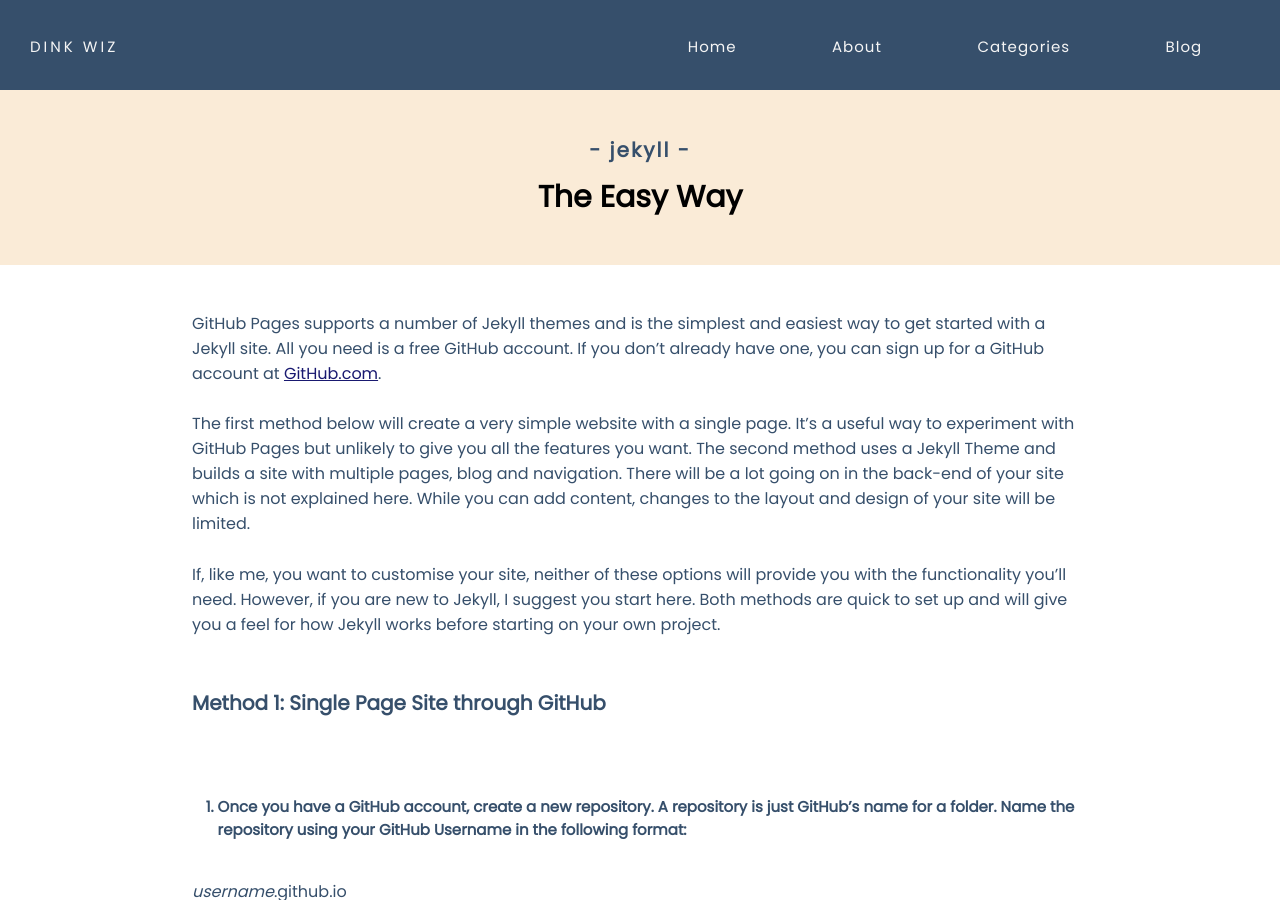
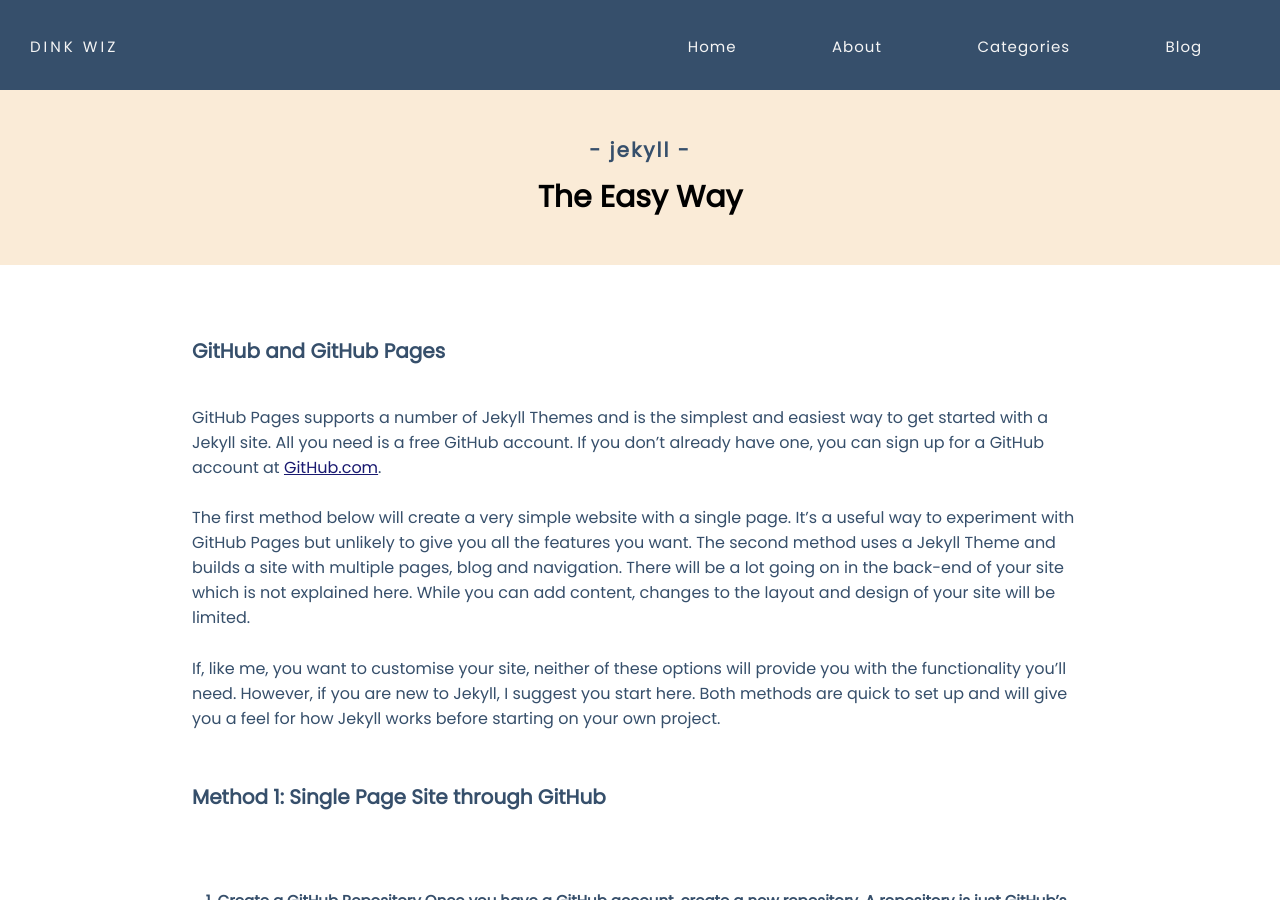
Before and after one commit to dinkwiz/dinkwiz.github.io, a Jekyll site: the page built from _posts/2020-07-14-Jekyll-Easy-Way.md, in a window 1280 px wide and 900 px high. Built offline with Jekyll 4.4.1, drawn with Linux system fonts in a browser that asks for light colours.

Commit message:
Update 2020-07-14-Jekyll-Easy-Way.md

```diff
--- a/_posts/2020-07-14-Jekyll-Easy-Way.md
+++ b/_posts/2020-07-14-Jekyll-Easy-Way.md
@@ -9,8 +9,9 @@ tags:
 categories:
 - jekyll
 ---
+#### GitHub and GitHub Pages
 
-GitHub Pages supports a number of Jekyll themes and is the simplest and easiest way to get started with a Jekyll site. All you need is a free GitHub account. If you don't already have one, you can sign up for a GitHub account at [GitHub.com](http://github.com).
+GitHub Pages supports a number of Jekyll Themes and is the simplest and easiest way to get started with a Jekyll site. All you need is a free GitHub account. If you don't already have one, you can sign up for a GitHub account at [GitHub.com](http://github.com).
 
 The first method below will create a very simple website with a single page. It's a useful way to experiment with GitHub Pages but unlikely to give you all the features you want. The second method uses a Jekyll Theme and builds a site with multiple pages, blog and navigation. There will be a lot going on in the back-end of your site which is not explained here. While you can add content, changes to the layout and design of your site will be limited.
 
@@ -18,7 +19,8 @@ If, like me, you want to customise your site, neither of these options will prov
 
 #### Method 1: Single Page Site through GitHub
 
-1. Once you have a GitHub account, create a new repository. A repository is just GitHub's name for a folder. Name the repository using your GitHub Username in the following format:
+1. **Create a GitHub Repository**
+   Once you have a GitHub account, create a new repository. A repository is just GitHub's name for a folder. Name the repository using your GitHub Username in the following format:
 
 > *username*.github.io
 
```
